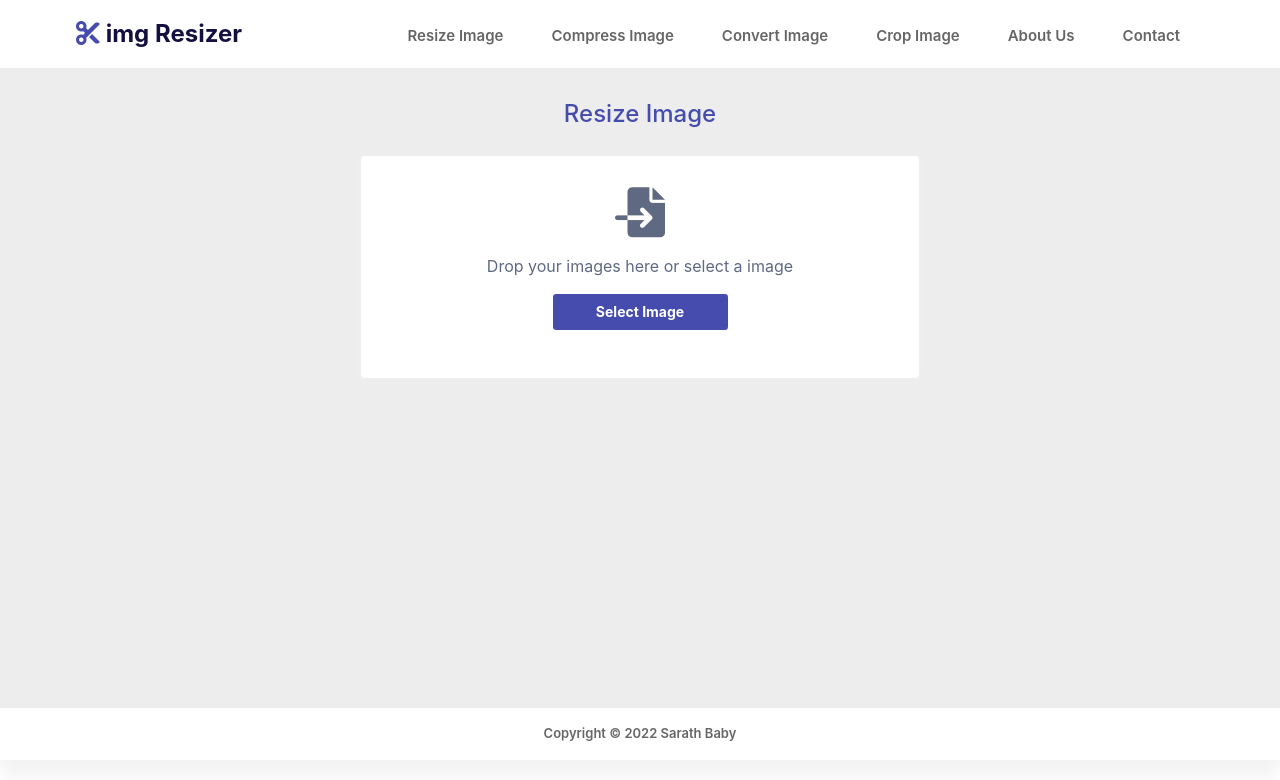
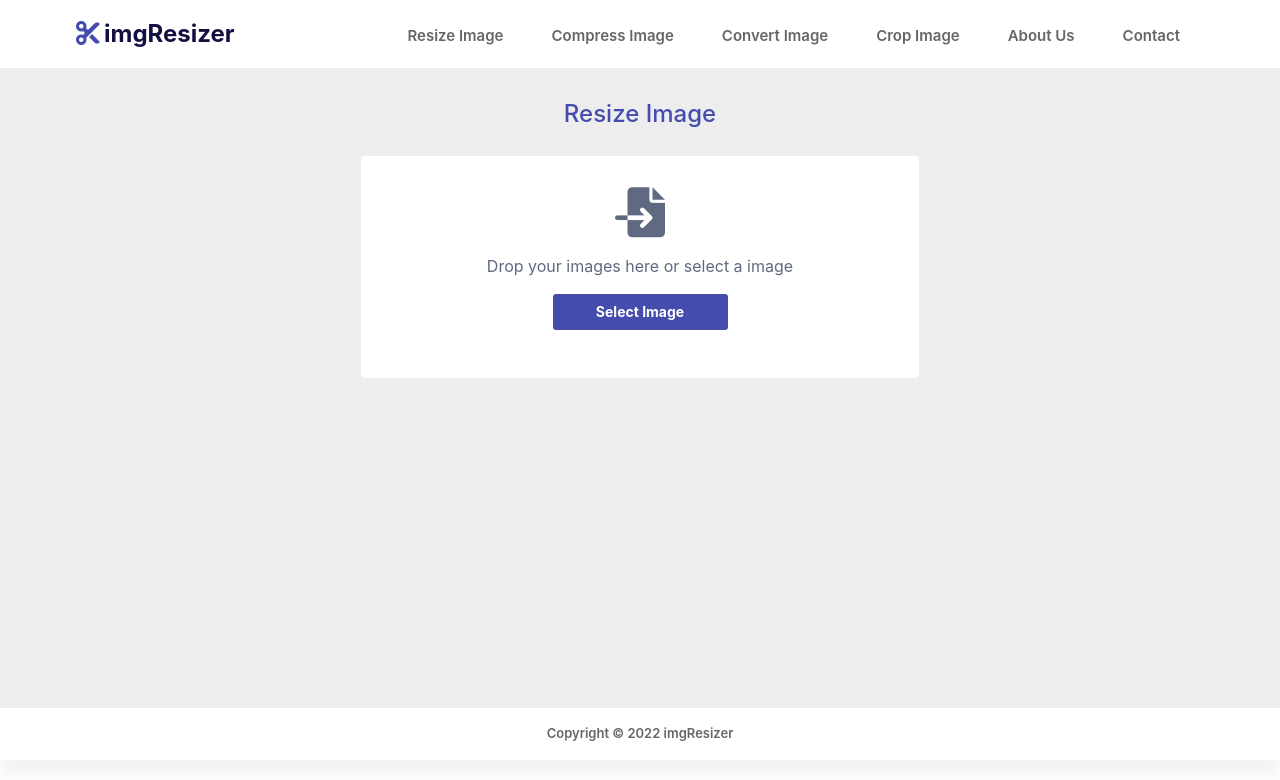
Before and after one commit to sarathbabysb/img_resizer, a React (Create React App) app: page / in a window 1280 px wide. Shown: the top 780 px of the page. Built offline with nearby package versions, Linux system fonts and the light colour scheme.

Commit message:
app name modified

```diff
--- a/public/index.html
+++ b/public/index.html
@@ -25,7 +25,7 @@
       work correctly both with client-side routing and a non-root public URL.
       Learn how to configure a non-root public URL by running `npm run build`.
     -->
-    <title>img Resizer</title>
+    <title>imgResizer</title>
   </head>
   <body>
     <noscript>You need to enable JavaScript to run this app.</noscript>
--- a/src/layouts/Footer/Footer.js
+++ b/src/layouts/Footer/Footer.js
@@ -1,8 +1,11 @@
 const Footer = () => {
   return (
-  <footer className="footer">
-    <div className="copy-right">Copyright © 2022 Sarath Baby</div>
-  </footer>);
+    <footer className="footer">
+      <div className="copy-right">
+        Copyright © 2022 {process.env.REACT_APP_NAME}
+      </div>
+    </footer>
+  );
 }
 
 export default Footer;
--- a/src/layouts/Header/Header.js
+++ b/src/layouts/Header/Header.js
@@ -6,7 +6,7 @@ const Header = () => {
       <nav className="navbar navbar-expand-lg navbar-light">
         <div className="container-fluid">
           <Link to="/" className="navbar-brand logo">
-            <i className="fa-solid fa-scissors"></i>{" "}
+            <i className="fa-solid fa-scissors me-1"></i>
             {process.env.REACT_APP_NAME}
           </Link>
           <button
```
Also changed, not shown: 1 other file (tests, documents, lock files or other folders).
